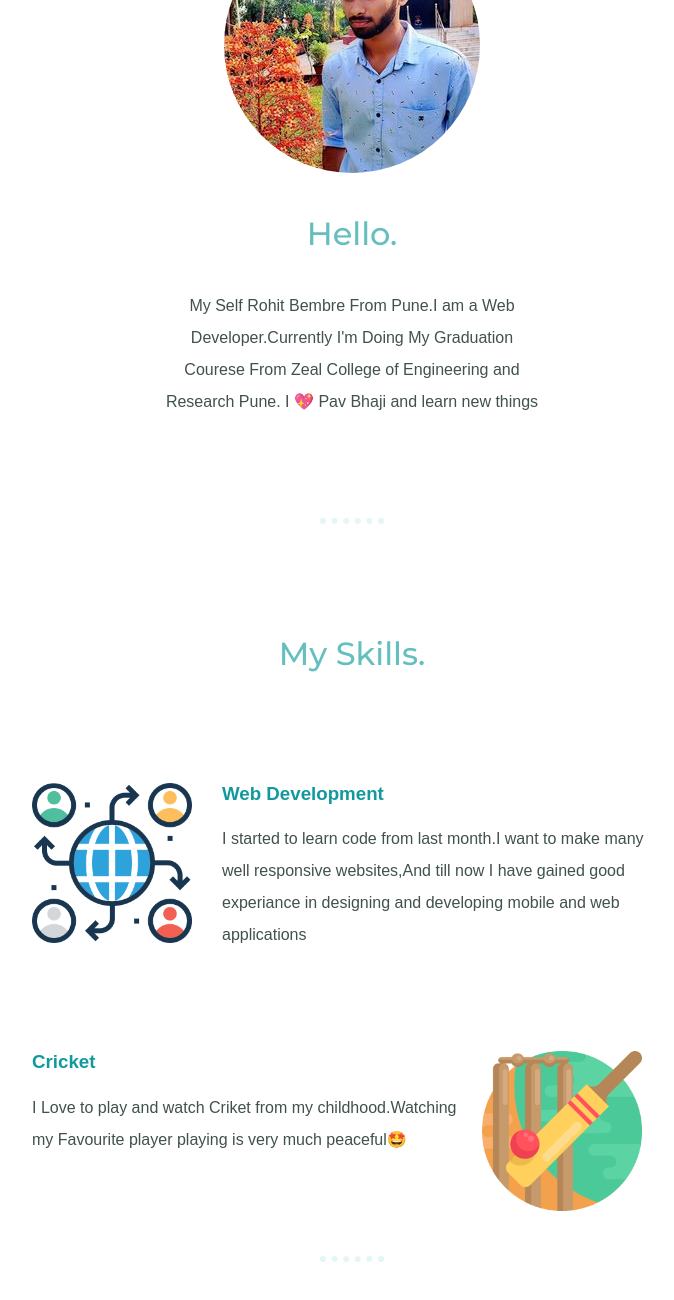
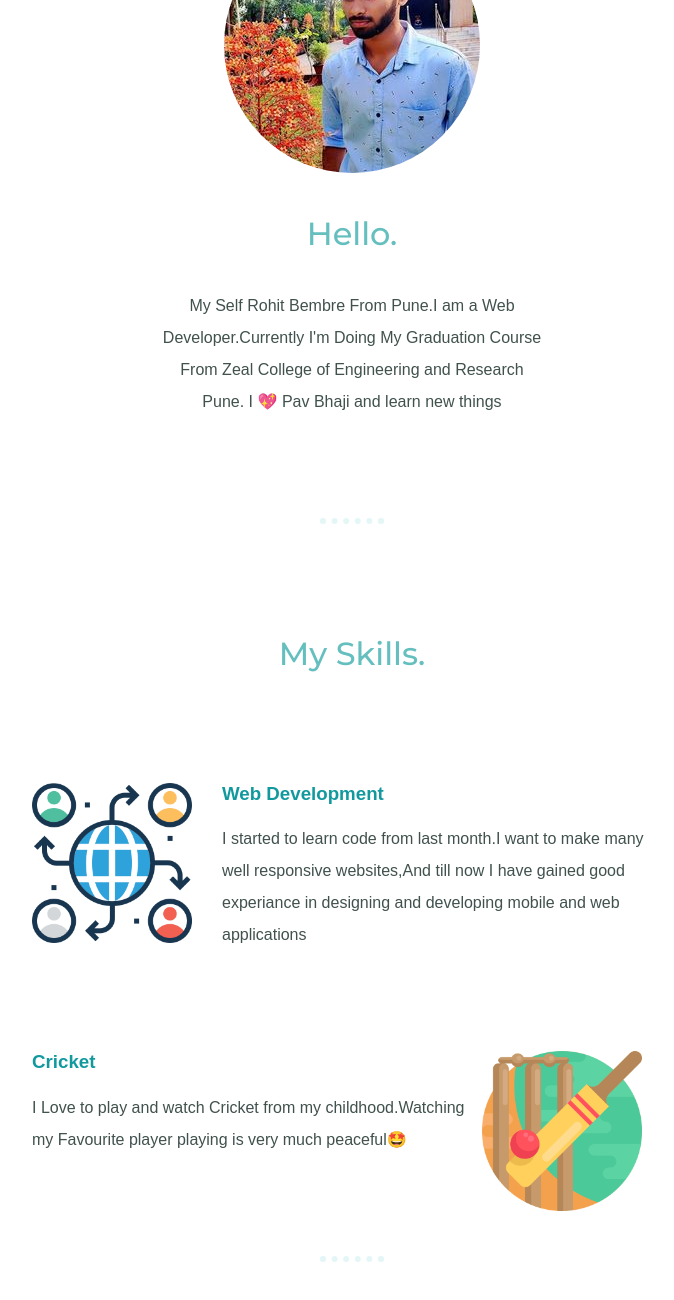
Before and after one commit to rohitbembre1231/cv, a plain HTML site: page index.html in a window 1280 px wide. Shown: the part 1066-2366 px from the top of the page, without its empty margins (288-962 px from the left). Drawn offline with Linux system fonts and the light colour scheme.

Commit message:
Update index.html

```diff
--- a/index.html
+++ b/index.html
@@ -22,7 +22,7 @@
         <div class="profile">
           <img src="images/circle-cropped.png" alt="Rohit's Profile Picture">
           <h2>Hello.</h2>
-          <p class="intro">My Self Rohit Bembre From Pune.I am a Web Developer.Currently I'm Doing My Graduation Courese From Zeal College of Engineering and Research Pune. I 💖 Pav Bhaji and learn new things</p>
+          <p class="intro">My Self Rohit Bembre From Pune.I am a Web Developer.Currently I'm Doing My Graduation Course From Zeal College of Engineering and Research Pune. I 💖 Pav Bhaji and learn new things</p>
         </div>
         <hr>
         <div class="skills">
@@ -35,7 +35,7 @@
           <div class="skill-row">
             <img class="cricket-img" src="images/cricket.png" alt="Cricket">
             <h3>Cricket</h3>
-            <p>I Love to play and watch Criket from my childhood.Watching my Favourite player playing is very much peaceful🤩</p>
+            <p>I Love to play and watch Cricket from my childhood.Watching my Favourite player playing is very much peaceful🤩</p>
           </div>
         </div>
         <hr>
```
